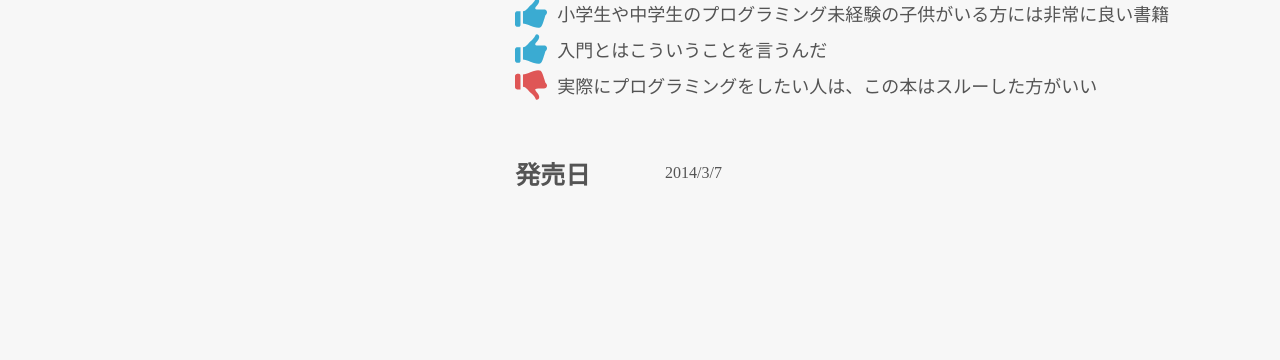
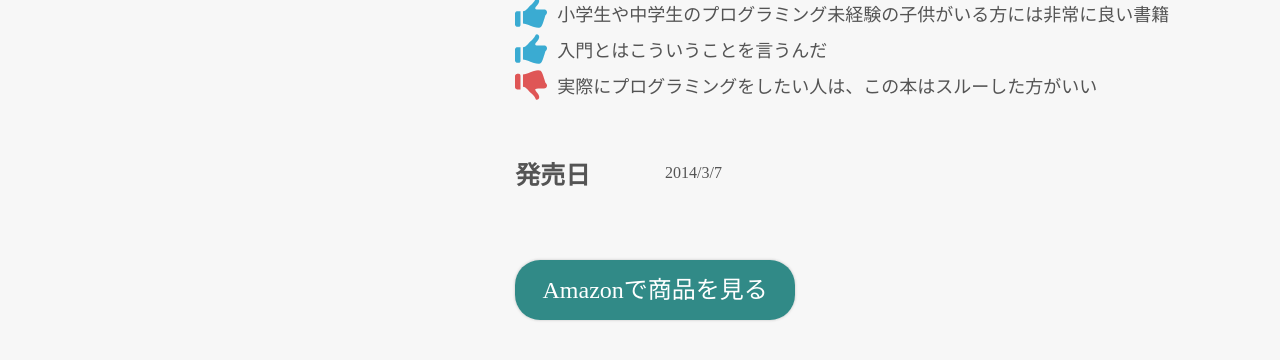
Before and after one commit to YuukiTetsuya/Pooks, a plain HTML site: page books/kyoyo.html in a window 1280 px wide. Shown: the part 694-1054 px from the top of the page. Drawn offline with Linux system fonts and the light colour scheme.

Commit message:
amaoznlink

```diff
--- a/CSS/responsive.css
+++ b/CSS/responsive.css
@@ -55,6 +55,12 @@
 }
 
 @media (max-width: 670px){
+
+  a.amazon-link {
+    display: block;
+    margin: 0 auto;
+  }
+
   .main-contents {
   height: 5800px;
   }
--- a/CSS/styles.css
+++ b/CSS/styles.css
@@ -502,3 +502,30 @@ input,textarea {
     border-bottom: solid 10px transparent;
     border-left: solid 15px #c6821e;
 }
+
+a.amazon-link {
+  display: inline-block;
+  text-decoration: none;
+  height:60px;
+  width: 280px;
+  line-height: 60px;
+  font-size: 4em;
+  font-size: 150%;
+  margin-top: 20px;
+  color: #fff;
+  background-color: rgba(0,112,108,0.8);
+  -webkit-transition: 0.3s;
+  -moz-transition: 0.3s;
+  -o-transition: 0.3s;
+  -ms-transition: 0.3s;
+  transition: 0.3s;
+  text-align: center;
+  border-radius: 25px;
+  box-shadow: 0 0 3px #c0c0c0;
+}
+
+a.amazon-link:hover{
+  background: #fff;
+  color: #2bb6c1;
+  border:solid 1px #2bb6c1;
+}
--- a/books/kyoyo.html
+++ b/books/kyoyo.html
@@ -91,6 +91,10 @@
                 <li class="btn-hatubai">2014/3/7</li>
               </div>
 
+              <div class="sub-title">
+                <a class="amazon-link" href="https://amzn.to/2zll9gB" target="_blank" style="text-decoration: none;">Amazonで商品を見る</a>
+              </div>
+
           </div>
         </div>
 
```
Also changed, not shown: books/aidelia.html (+4 -0 lines), books/korekara.html (+4 -0 lines).
